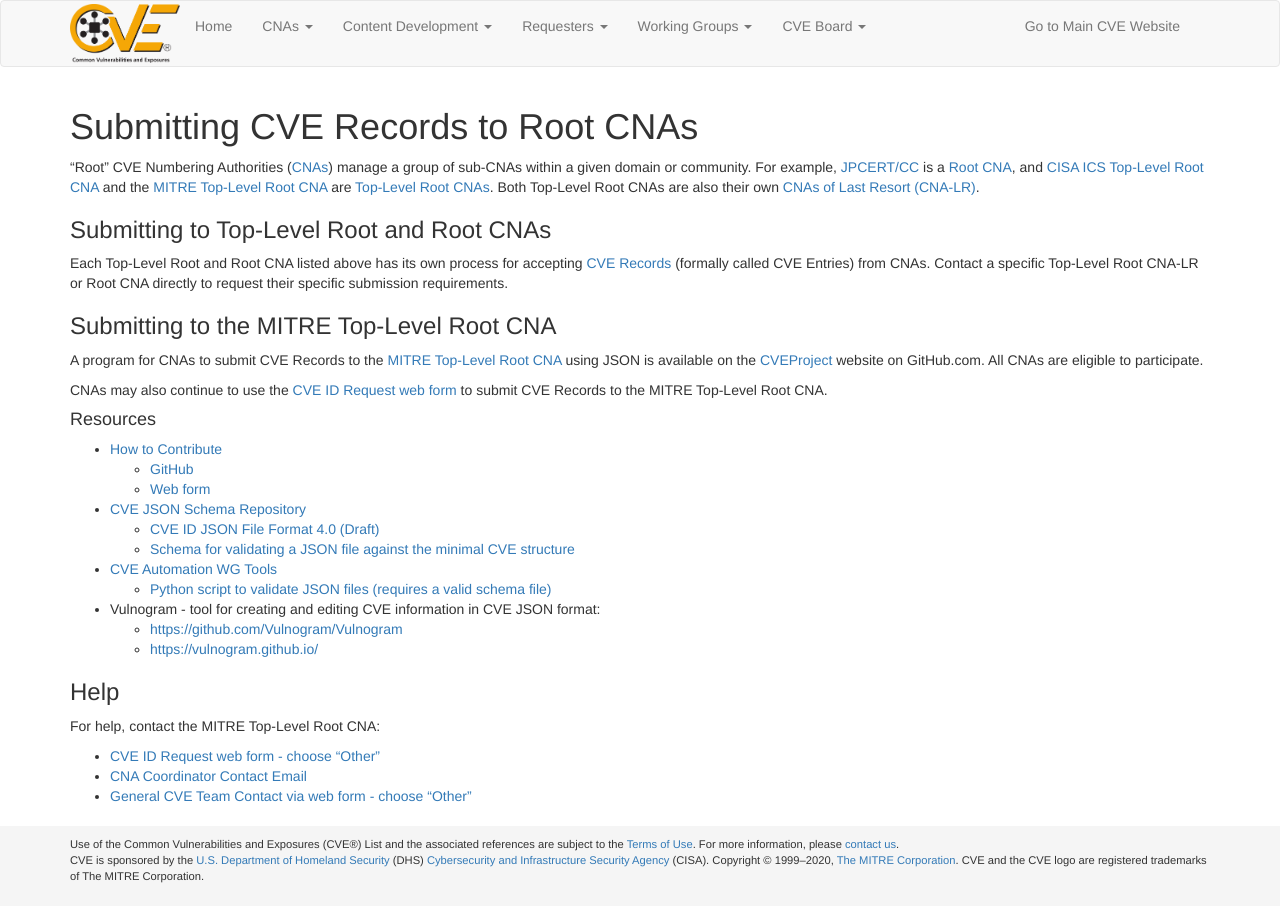
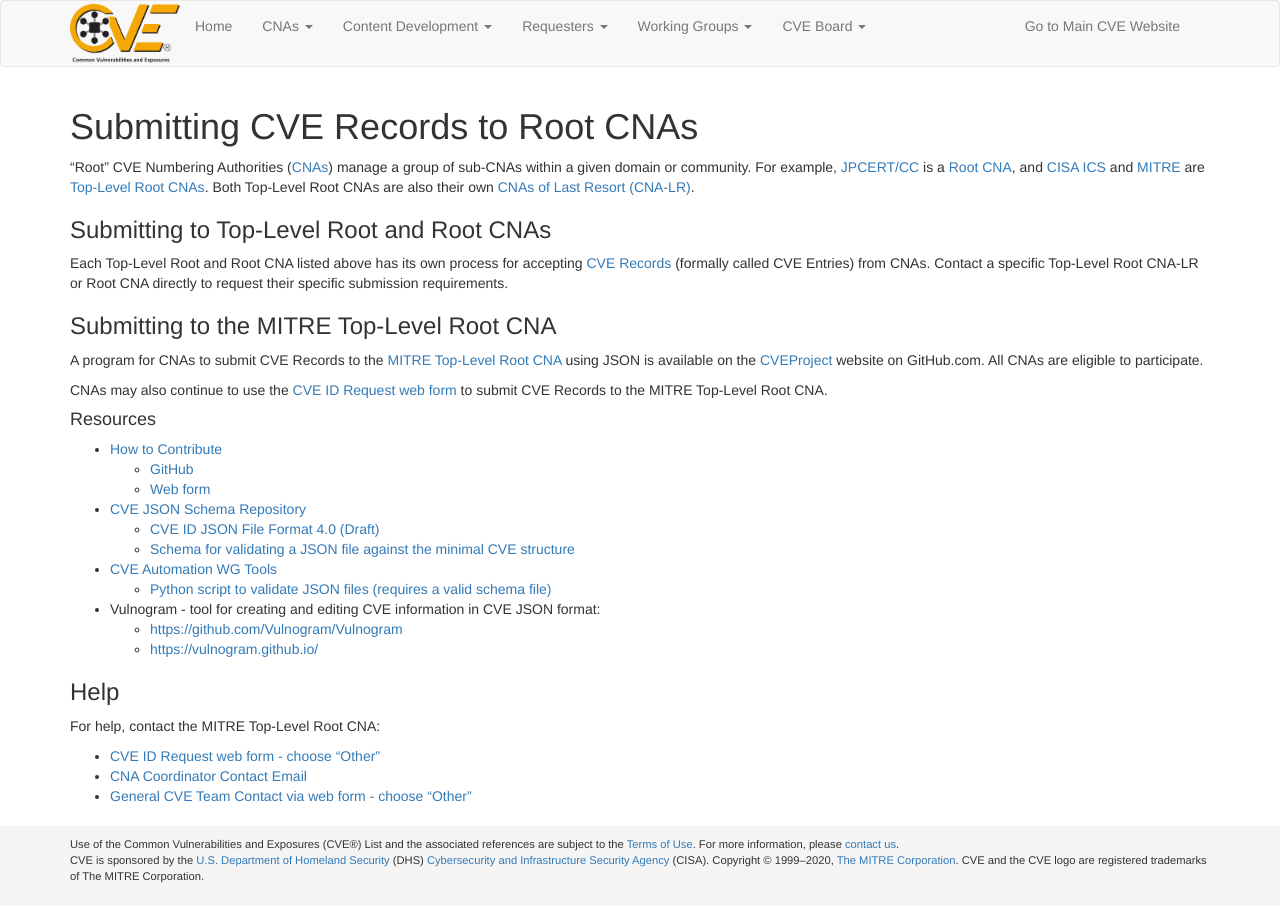
Before and after one commit to CVEProject/cveproject.github.io, a Jekyll site: the page built from docs/cna/submitting_cve_entries_to_root_cnas/index.md, in a window 1280 px wide. Built offline with Jekyll 4.4.1, drawn with Linux system fonts in a browser that asks for light colours; nearby versions of some CDN libraries.

Commit message:
Update /cna/submitting_cve_entries_to_root_cnas/index.md

```diff
--- a/docs/cna/submitting_cve_entries_to_root_cnas/index.md
+++ b/docs/cna/submitting_cve_entries_to_root_cnas/index.md
@@ -2,7 +2,7 @@
 title: Submitting CVE Records to Root CNAs
 layout: page
 ---
-"Root" CVE Numbering Authorities ([CNAs](https://cve.mitre.org/about/terminology.html#cna)) manage a group of sub-CNAs within a given domain or community. For example, [JPCERT/CC](https://cve.mitre.org/cve/request_id.html#cna-lr) is a [Root CNA](https://cve.mitre.org/about/terminology.html#root_cna), and [CISA ICS Top-Level Root CNA](https://cve.mitre.org/cve/request_id.html#cna-lr) and the [MITRE Top-Level Root CNA](https://cve.mitre.org/cve/request_id.html#cna-lr) are [Top-Level Root CNAs](https://cve.mitre.org/about/terminology.html#tlr-cna). Both Top-Level Root CNAs are also their own [CNAs of Last Resort (CNA-LR)](https://cve.mitre.org/about/terminology.html#cna-lr).
+"Root" CVE Numbering Authorities ([CNAs](https://cve.mitre.org/about/terminology.html#cna)) manage a group of sub-CNAs within a given domain or community. For example, [JPCERT/CC](https://cve.mitre.org/cve/request_id.html#cna-lr) is a [Root CNA](https://cve.mitre.org/about/terminology.html#root_cna), and [CISA ICS](https://cve.mitre.org/cve/request_id.html#cna-lr) and [MITRE](https://cve.mitre.org/cve/request_id.html#cna-lr) are [Top-Level Root CNAs](https://cve.mitre.org/about/terminology.html#tlr-cna). Both Top-Level Root CNAs are also their own [CNAs of Last Resort (CNA-LR)](https://cve.mitre.org/about/terminology.html#cna-lr).
 
 ### Submitting to Top-Level Root and Root CNAs
 
```
